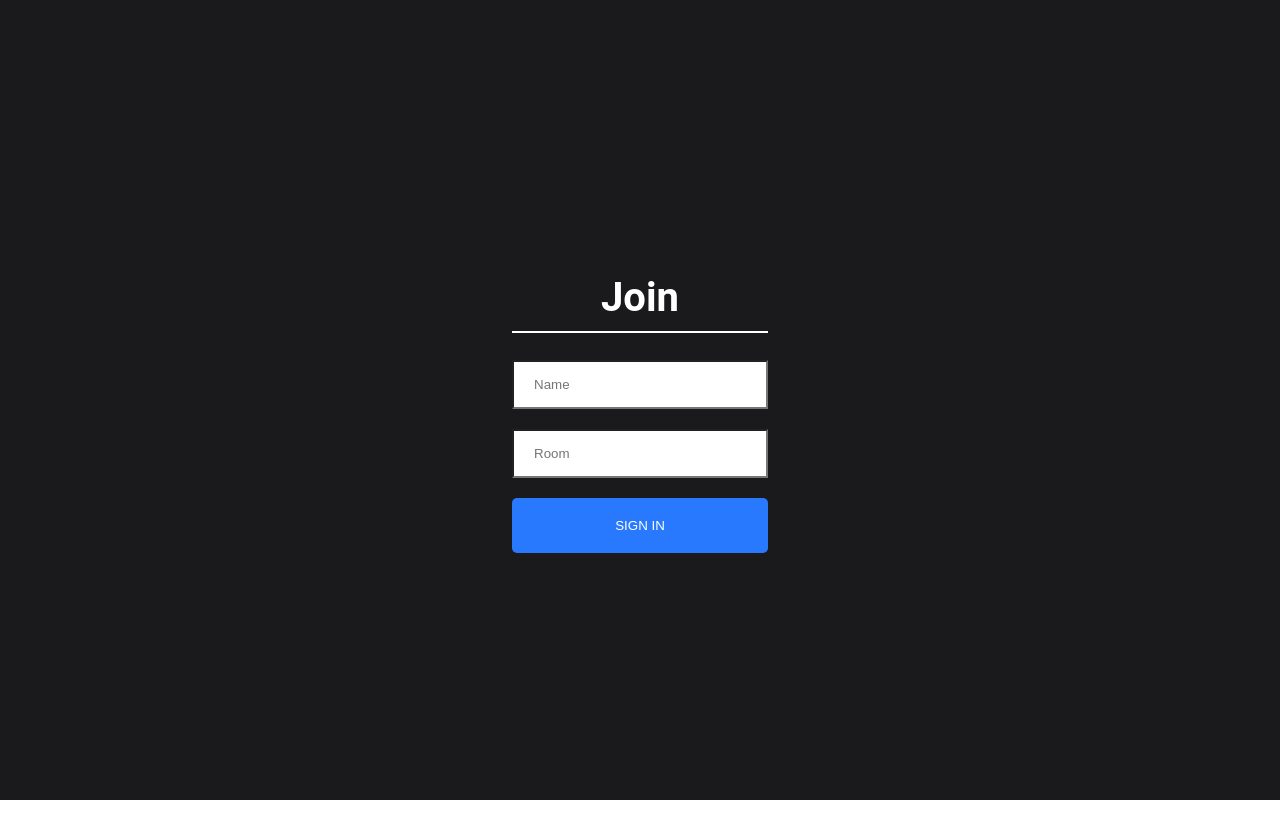
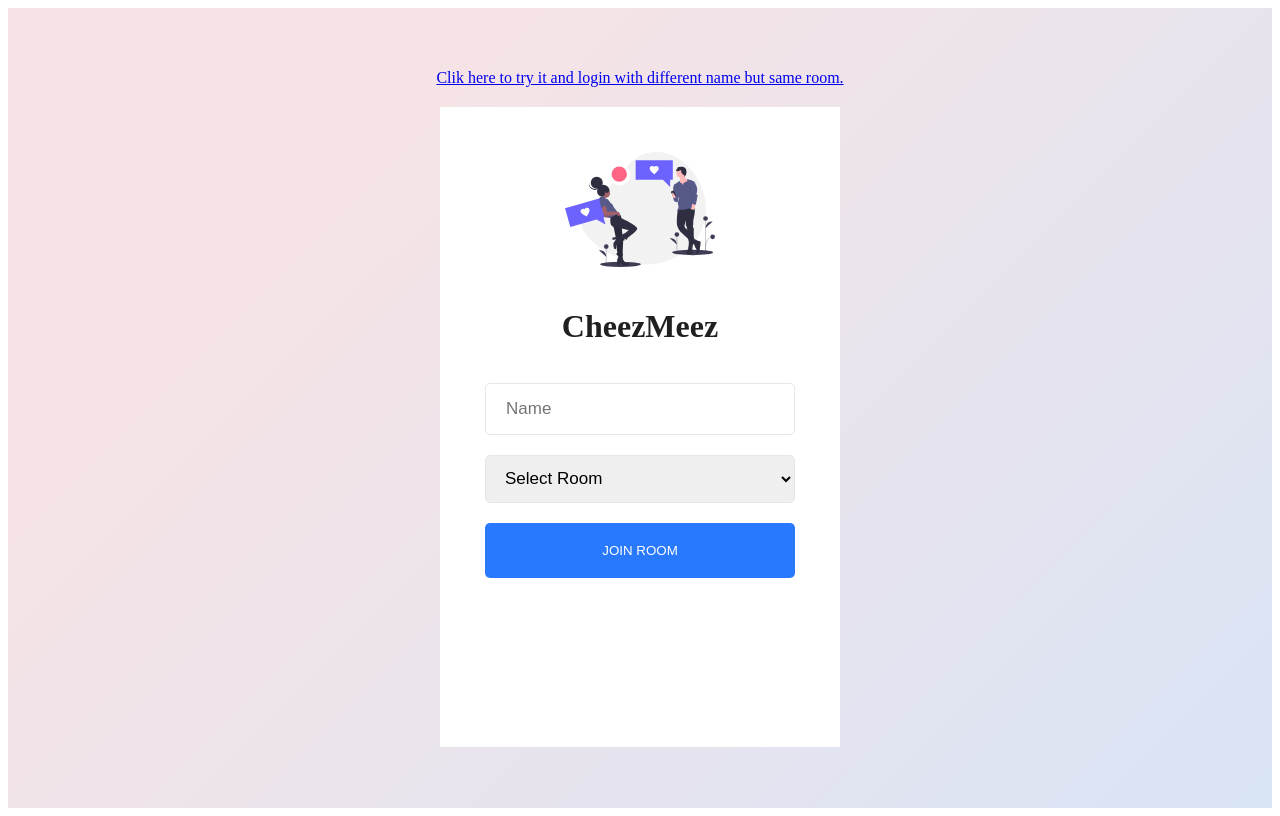
Before and after one commit to narioalvin/react-cheez-meez, a React (Create React App) app: page / in a window 1280 px wide. Built offline with nearby package versions, Linux system fonts and the light colour scheme; the HTML template or start-up script is replaced by a standard one.

Commit message:
login page

```diff
--- a/src/component/join/join.css
+++ b/src/component/join/join.css
@@ -1,11 +1,7 @@
-html, body {
-    font-family: 'Roboto', sans-serif;
-    padding: 0;
-    margin: 0;
-  }
-
 #root {
   height: 100vh;
+  background-color: #d9e4f5;
+  background-image: linear-gradient(315deg, #d9e4f5 0%, #f5e3e6 74%);
 }
 
 * {
@@ -18,23 +14,27 @@ html, body {
   text-align: center;
   height: 100vh;
   align-items: center;
-    background-color: #1A1A1D;
+  flex-direction: column;
 }
 
 .joinInnerContainer {
-    width: 20%;
+  width: 400px;
+  background: white;
+  padding: 45px;
+  height: 80vh;
 }
 
 .joinInput {
-    border-radius: 0;
   padding: 15px 20px;
   width: 100%;
+  border: 1px solid #e6e6e6;
+  border-radius: 5px;
+  font-size: 17px;
 }
 
 .heading {
-    color: white;
-    font-size: 2.5em;
-    padding-bottom: 10px;
+  color: #202020;
+  padding: 15px 0;
   border-bottom: 2px solid white;
 }
 
@@ -42,7 +42,7 @@ html, body {
   color: #fff !important;
   text-transform: uppercase;
   text-decoration: none;
-      background: #2979FF;
+  background: #2979ff;
   padding: 20px;
   border-radius: 5px;
   display: inline-block;
@@ -54,6 +54,19 @@ html, body {
   margin-top: 20px;
 }
 
+.room-select {
+  width: 100%;
+  height: 48px;
+  border: 1px solid #e6e6e6;
+  border-radius: 5px;
+  font-size: 17px;
+  padding-left: 15px;
+}
+
+.login-link {
+  margin-bottom: 20px;
+}
+
 @media (min-width: 320px) and (max-width: 480px) {
   .joinOuterContainer {
     height: 100%;
@@ -62,8 +75,6 @@ html, body {
   .joinInnerContainer {
     width: 90%;
   }
-
-
 }
 
 button:focus {
--- a/src/component/join/join.js
+++ b/src/component/join/join.js
@@ -1,5 +1,6 @@
 import React, { useState } from 'react';
 import { Link } from 'react-router-dom';
+import login from '../../assets/icons/login.svg';
 import './join.css';
 
 const Join = () => {
@@ -8,16 +9,39 @@ const Join = () => {
 
   return (
     <div className="joinOuterContainer">
+      <a className="login-link" target="_blank" href="/react-cheez-meez">
+        Clik here to try it and login with different name but same room.
+      </a>
       <div className="joinInnerContainer">
-        <h1 className="heading">Join</h1>
+        <img width="150" src={login} />
+
+        <h1 className="heading">CheezMeez</h1>
         <div>
-          <input placeholder="Name" className="joinInput" type="text" onChange={(event) => setName(event.target.value)} />
+          <input
+            placeholder="Name"
+            className="joinInput"
+            type="text"
+            onChange={(event) => setName(event.target.value)}
+          />
         </div>
-        <div>
-          <input placeholder="Room" className="joinInput mt-20" type="text" onChange={(event) => setRoom(event.target.value)} />
+        <div className="mt-20">
+          <select
+            className="room-select"
+            onChange={(event) => setRoom(event.target.value)}
+          >
+            <option default>Select Room</option>
+            <option value="Angular">Angular</option>
+            <option value="Vue">Vue</option>
+            <option value="React">React</option>
+          </select>
         </div>
-        <Link onClick={event => (!name || !room) ? event.preventDefault() : null} to={`/chat?name=${name}&room=${room}`}>
-        <button className="button mt-20" type="submit">Sign In</button>
+        <Link
+          onClick={(event) => (!name || !room ? event.preventDefault() : null)}
+          to={`/chat?name=${name}&room=${room}`}
+        >
+          <button className="button mt-20" type="submit">
+            JOIN ROOM
+          </button>
         </Link>
       </div>
     </div>
```
Lines whose indentation alone changed are shown as unchanged.
